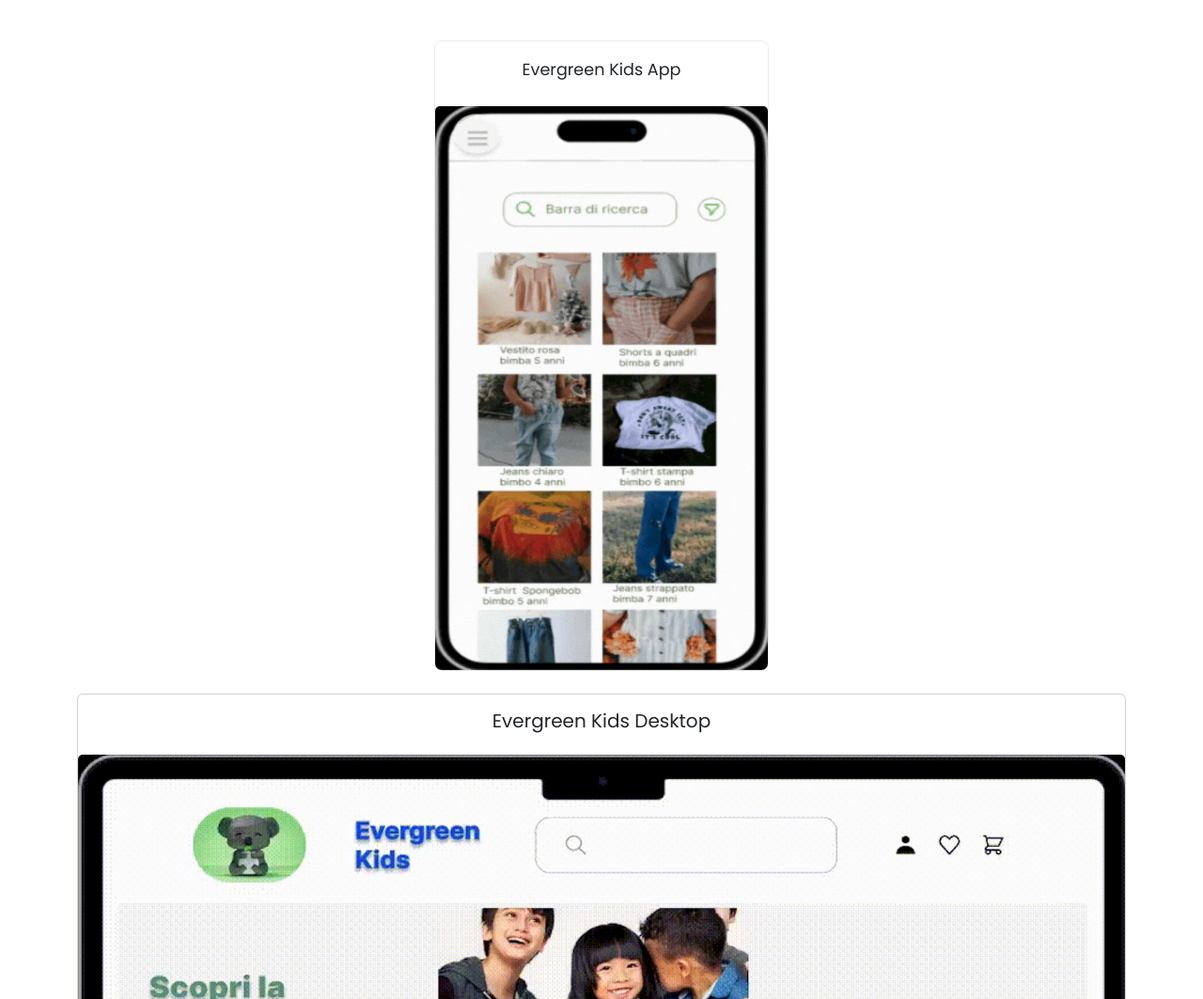
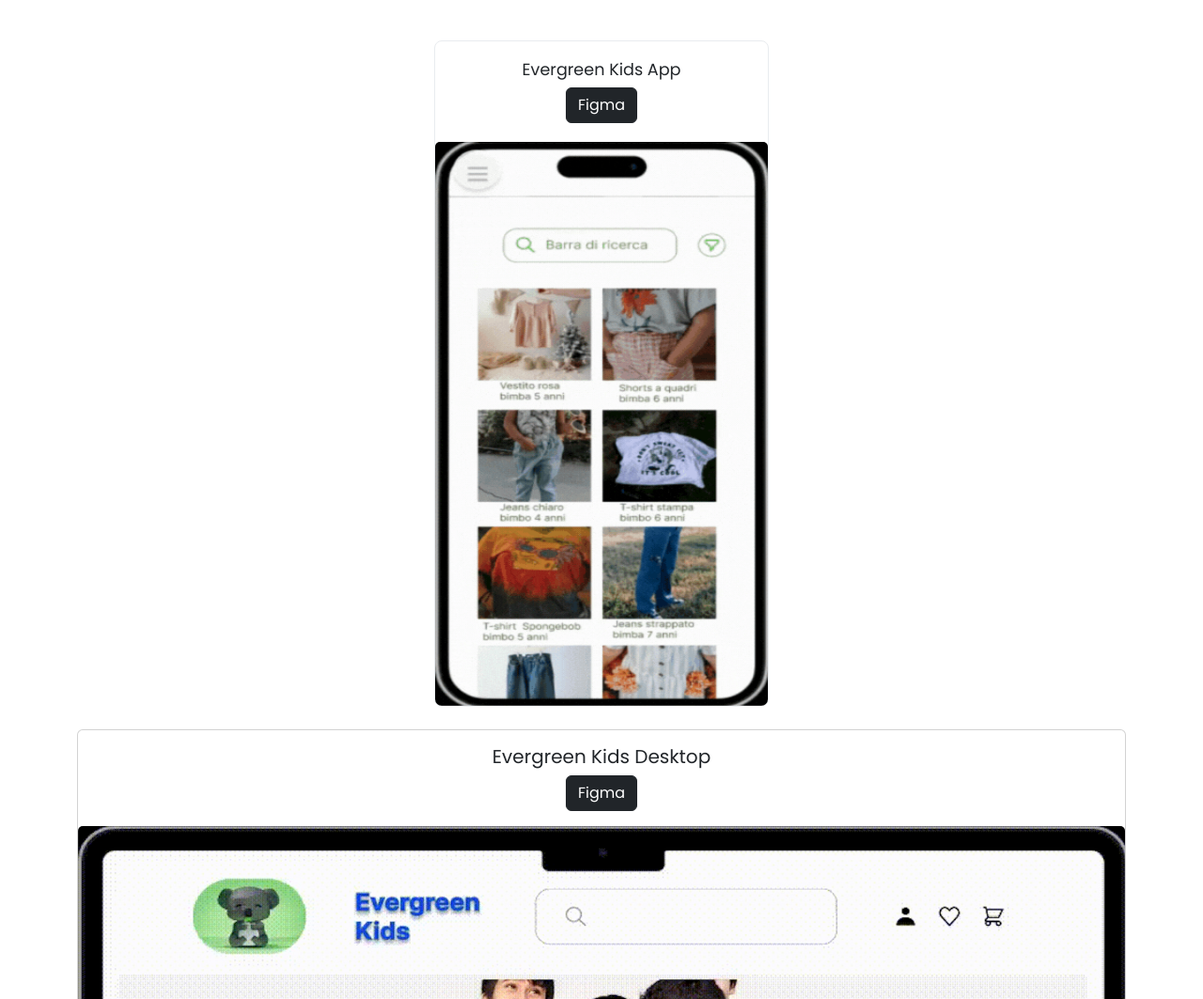
Before and after one commit to stefaniacolasanto/portfolio, a plain HTML site: page index.html in a window 1280 px wide. Shown: the part 616-1679 px from the top of the page at 94% size. Drawn offline with nearby package versions, Linux system fonts and the light colour scheme.

Commit message:
added figma links

```diff
--- a/index.html
+++ b/index.html
@@ -66,6 +66,7 @@
                     <div class="card project-card">
                         <div class="card-body text-center">
                             <h5 class="card-title">Evergreen Kids App</h5>
+                            <a class="btn btn-dark" target="_blank" href="https://www.figma.com/proto/t7d0GuCvbtx35nX2rhr0Y9/APP-GOOGLE-UX-DESIGNER?node-id=20-2&t=oyVOQm0WtCQ1H5qR-1">Figma</a>
                         </div>
                         <img src="app.png" height="600" class="card-img-top" alt="app">
                     </div>
@@ -74,6 +75,7 @@
                     <div class="card">
                         <div class="card-body text-center">
                             <h5 class="card-title">Evergreen Kids Desktop</h5>
+                            <a class="btn btn-dark" target="_blank" href="https://www.figma.com/proto/BBCbURhRhhohn3ED6GCNB6/Mockups-sito-web?page-id=0%3A1&node-id=1-2&p=f&viewport=762%2C368%2C0.15&t=okJjj5WOAzMehzyx-1&scaling=min-zoom&content-scaling=fixed&starting-point-node-id=1%3A2">Figma</a>
                         </div>
                         <img src="desktop.jpg" height="700" class="card-img-top" alt="desktop">
                     </div>
```
